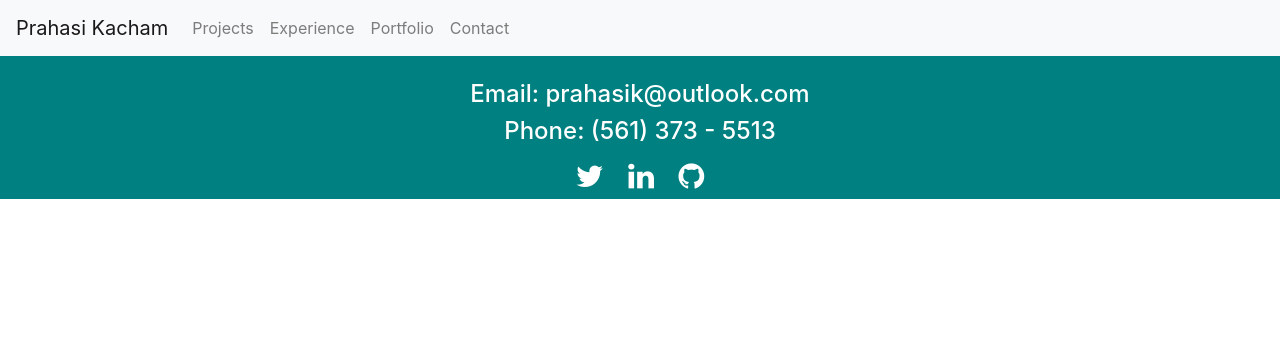
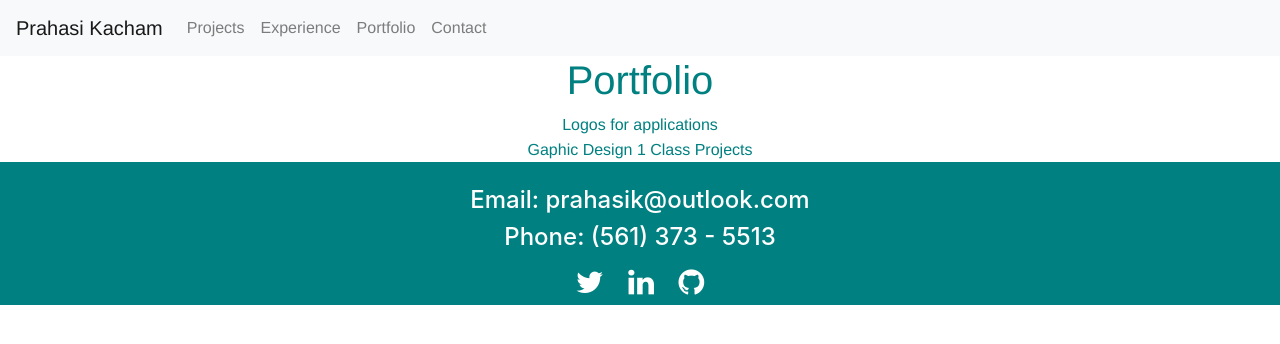
Before and after one commit to pk285/Personal-Portfolio, a PHP site: page /portfolio.html in a window 1280 px wide. Shown: the top 344 px of the page. Run offline with PHP 8.4, Linux system fonts and the light colour scheme.

Commit message:
added content to portfolio page

```diff
--- a/css/style.css
+++ b/css/style.css
@@ -15,27 +15,50 @@
 
 /* Icons */
 
+/* Text */
+/* Home Page */
 .text {
     font-family: "Helvetica Neue", Helvetica, Arial, sans-serif;
     font-size: 30px;
 }
-
+/* Experience */
 .text1 {
     font-family: "Helvetica Neue", Helvetica, Arial, sans-serif;
     color: #008080;
 }
-
+/* Experience */
 .text2 {
     font-family: "Helvetica Neue", Helvetica, Arial, sans-serif;
     font-style: italic;
 }
-
+/* Experience */
 .text3 {
     font-family: "Helvetica Neue", Helvetica, Arial, sans-serif;
     color: #008080;
     text-decoration: underline;
 }
+/* Portfolio */
+.text4 {
+    font-family: "Helvetica Neue", Helvetica, Arial, sans-serif;
+    color: #008080;
+}
 
+a {
+    font-family: "Helvetica Neue", Helvetica, Arial, sans-serif;
+    color: #008080;
+}
+
+a:hover {
+    color: #008080;
+}
+
+a:active {
+    color: #008080;
+}
+
+a:visited {
+    color: #008080;
+}
 
 /* Footer */
 
--- a/portfolio.html
+++ b/portfolio.html
@@ -1,7 +1,5 @@
 <!doctype html>
-
 <html>
-
 <head>
     <title>Prahasi Kacham</title>
 
@@ -22,8 +20,7 @@
     <!--Navigation-->
     <nav class="navbar navbar-expand-lg navbar-light bg-light">
         <a class="navbar-brand" href="index.html">Prahasi Kacham</a>
-            <button class="navbar-toggler" type="button" data-toggle="collapse" data-target="#navbarNav" aria-controls="navbarNav" aria-expanded="false"
-                aria-label="Toggle navigation">
+        <button class="navbar-toggler" type="button" data-toggle="collapse" data-target="#navbarNav" aria-controls="navbarNav" aria-expanded="false" aria-label="Toggle navigation">
             <span class="navbar-toggler-icon"></span>
         </button>
         <div class="collapse navbar-collapse" id="navbarNav">
@@ -43,6 +40,18 @@
             </ul>
         </div>
     </nav>
+
+    <h1 class = "text4"><center>Portfolio</center></h1>
+
+    <div class="container">
+        <center>
+            <a href="https://prahasik.carbonmade.com/projects/5555412">Logos for applications</a>
+            <br>
+            <a href="https://prahasik.carbonmade.com/projects/5509759">Gaphic Design 1 Class Projects</a>
+        </center>
+    </div>
+
+
     <footer class="container-fluid footer">
         <br>
         <div class="row">
```
Also changed, not shown: imagesportfoliopage/graphicdesign1.jpeg (added), imagesportfoliopage/graphicdesign2.jpeg (added), imagesportfoliopage/graphicdesign3.jpeg (added), imagesportfoliopage/graphicdesign4.jpg (added), imagesportfoliopage/lisstmaker2.png (added), imagesportfoliopage/listmaker1.png (added), imagesportfoliopage/listmaker3.png (added), imagesportfoliopage/listmaker4.png (added), imagesportfoliopage/listmaker5.png (added), imagesportfoliopage/listmaker6.jpg (added), imagesportfoliopage/notemaker1.png (added), imagesportfoliopage/notemaker2.png (added), imagesportfoliopage/techgateway1.png (added), imagesportfoliopage/techgateway2.jpg (added). Lines whose indentation alone changed are shown as unchanged.
